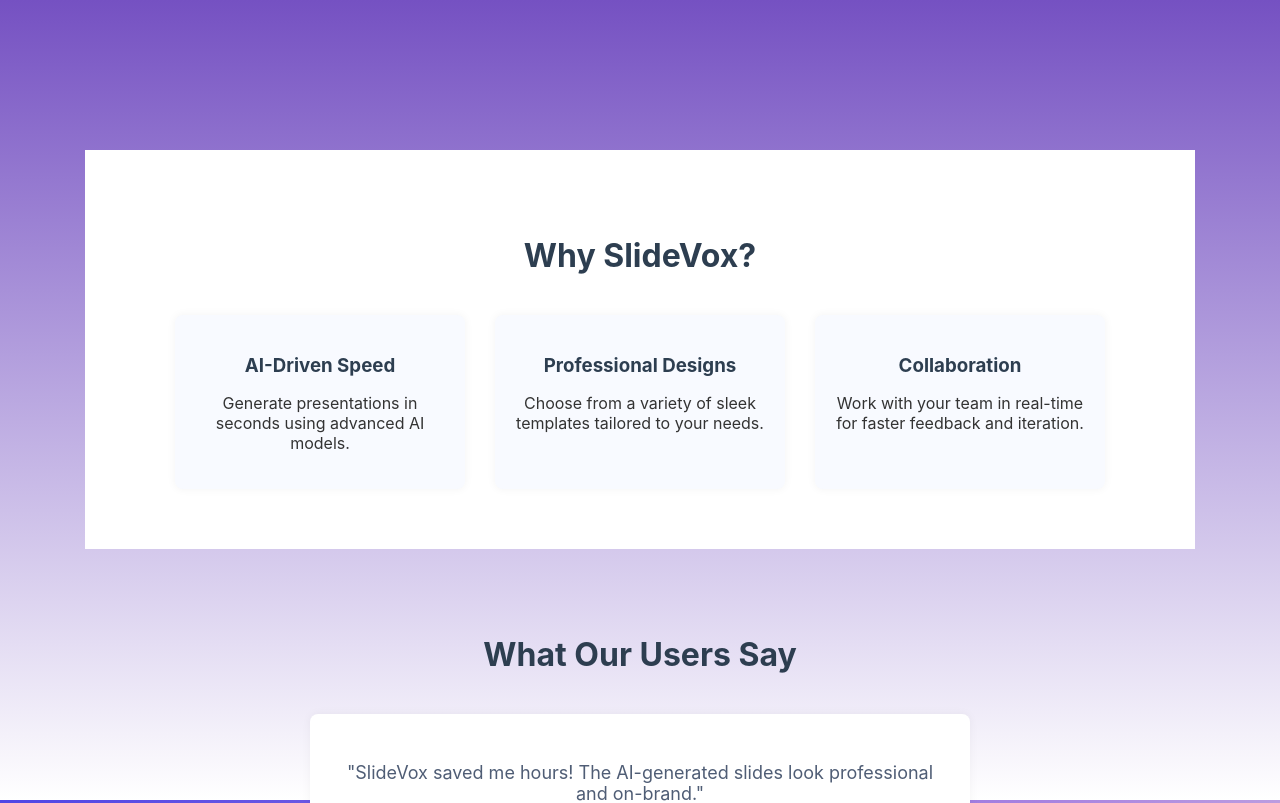
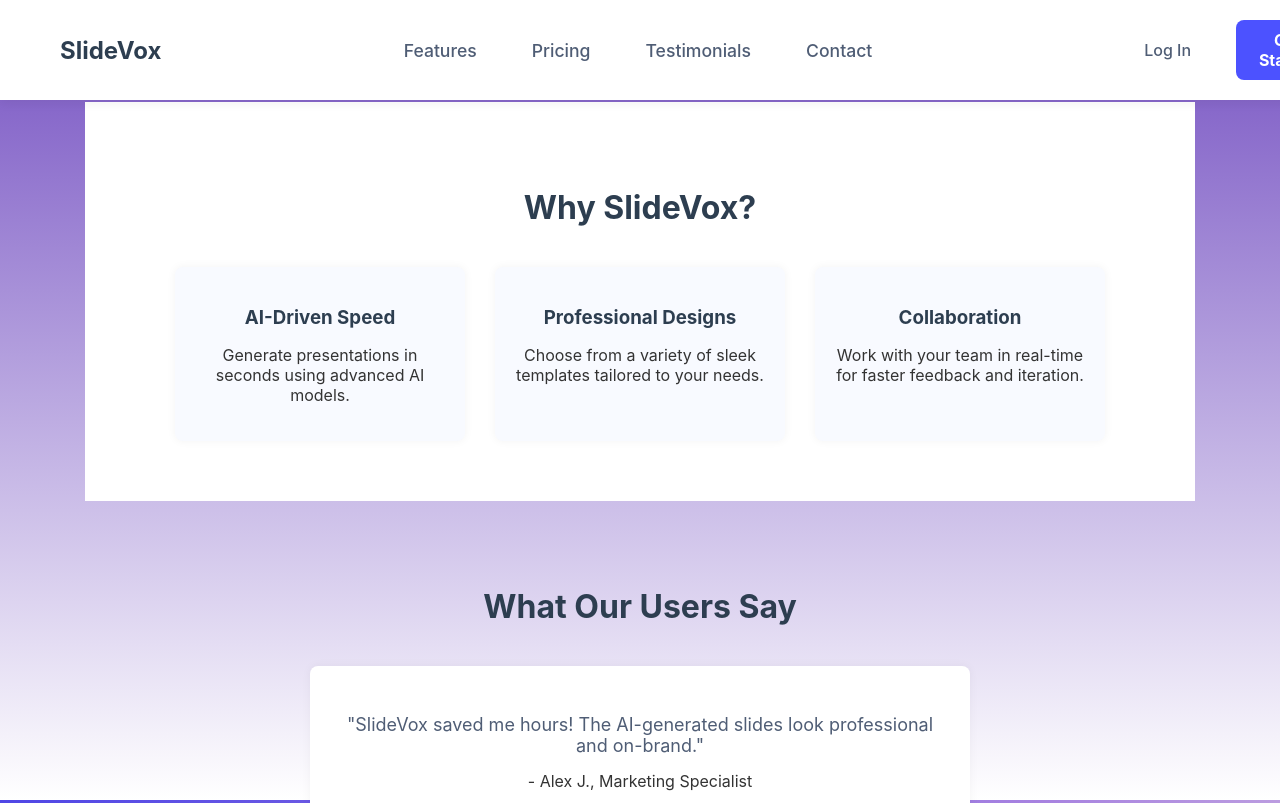
Before and after one commit to arustogi/slidevoxfrontend, a React (Vite) app: page / in a window 1280 px wide. Shown: the top 803 px of the page. Built offline with nearby package versions, Linux system fonts and the light colour scheme; no server answers; what aws-amplify would draw is missing.

Commit message:
changing style of sign out button again

```diff
--- a/src/App.css
+++ b/src/App.css
@@ -8,8 +8,51 @@
   color: #333;
 }
 
+/* 🔹 Navigation Bar */
+.navbar {
+  display: flex;
+  justify-content: space-between;
+  align-items: center;
+  padding: 20px 10%;
+  background: #ffffff;
+  box-shadow: 0px 4px 10px rgba(0, 0, 0, 0.1);
+  position: fixed;
+  width: 100%;
+  top: 0;
+  left: 0;
+  z-index: 10;
+}
 
+.logo {
+  font-size: 1.8rem;
+  font-weight: bold;
+  color: #4f46e5;
+}
 
+.nav-links {
+  display: flex;
+  align-items: center;
+}
+
+.login-btn {
+  background: none;
+  border: none;
+  font-size: 16px;
+  cursor: pointer;
+  color: #4F5D75;
+}
+
+.logout-btn {
+  background-color: #050505; /* Same color as Get Started */
+  color: white;
+  border: none;
+  padding: 10px 20px;
+  font-size: 16px;
+  font-weight: bold;
+  border-radius: 5px;
+  cursor: pointer;
+  transition: background-color 0.3s ease;
+}
 
 .nav-links a {
   text-decoration: none;
@@ -17,6 +60,10 @@
   margin: 0 15px;
   font-size: 1.1rem;
   transition: color 0.3s ease-in-out;
+}
+
+.nav-links a:hover {
+  color: #4f46e5;
 }
 
 .get-started {
@@ -132,44 +179,3 @@
 a:hover {
   text-decoration: underline;
 }
-
-/* Match the login/get-started style */
-.login-btn {
-  background-color: #6b4eff;
-  color: white;
-  border: none;
-  padding: 0.5rem 1rem;
-  font-size: 1rem;
-  font-weight: 500;
-  border-radius: 6px;
-  cursor: pointer;
-  transition: background-color 0.3s ease;
-  width: fit-content;
-  max-width: 200px;
-}
-
-.login-btn:hover {
-  background-color: #5940db;
-}
-
-/* Optional fix for nav layout */
-.navbar {
-  display: flex;
-  justify-content: space-between;
-  align-items: center;
-  padding: 1rem 2rem;
-  background-color: white;
-  box-shadow: 0 2px 4px rgba(0, 0, 0, 0.05);
-}
-
-.logo {
-  font-size: 1.5rem;
-  font-weight: bold;
-  color: #333;
-}
-
-.nav-links {
-  display: flex;
-  gap: 1rem;
-  align-items: center;
-}
```
